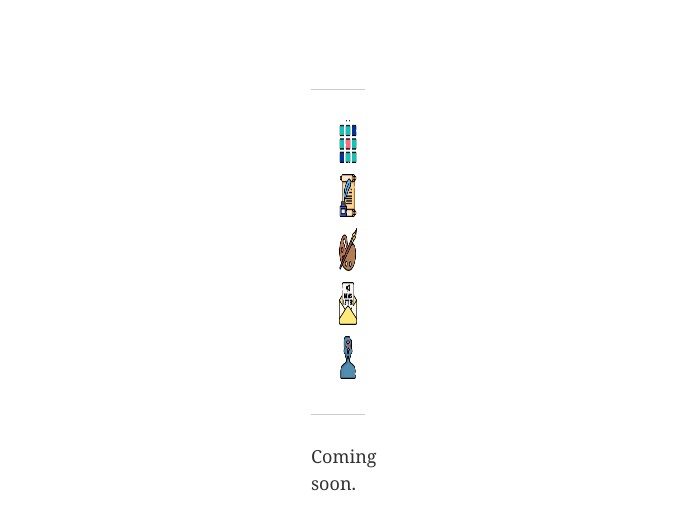
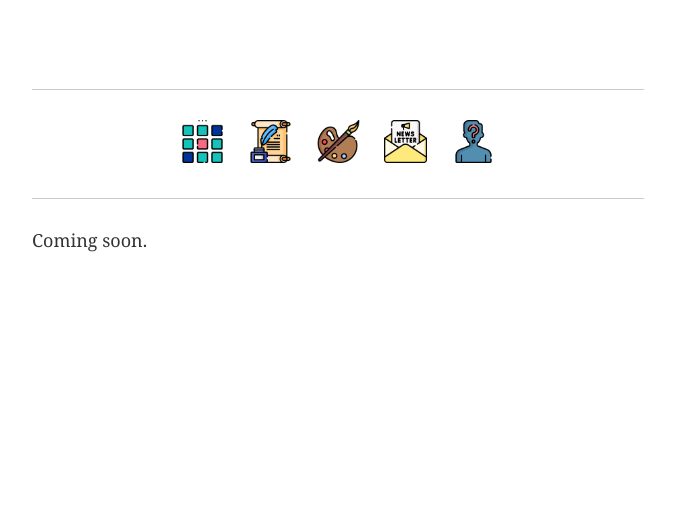
Before and after one commit to ellis-bio/ellisjalia, a Jekyll site: the page built from index.md, in a window 1280 px wide. Shown: the top 530 px of the page, without its empty margins (302-977 px from the left). Built offline with Jekyll 4.4.1, drawn with Linux system fonts in a browser that asks for light colours.

Commit message:
Update to biscuit.scss; changed ".container" width to 34rem

```diff
--- a/_sass/_biscuit.scss
+++ b/_sass/_biscuit.scss
@@ -169,7 +169,7 @@ pre > code {
 }
 
 .container {
-  max-width: 3rem;
+  max-width: 34rem;
   margin: 0 auto;
   padding: 0 1rem;
 }
```
